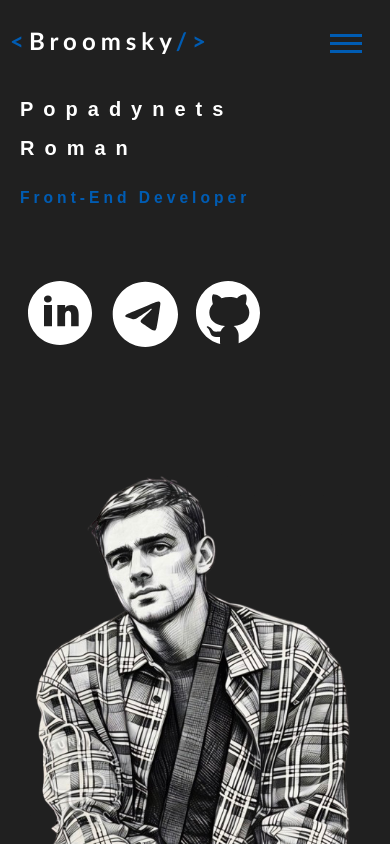
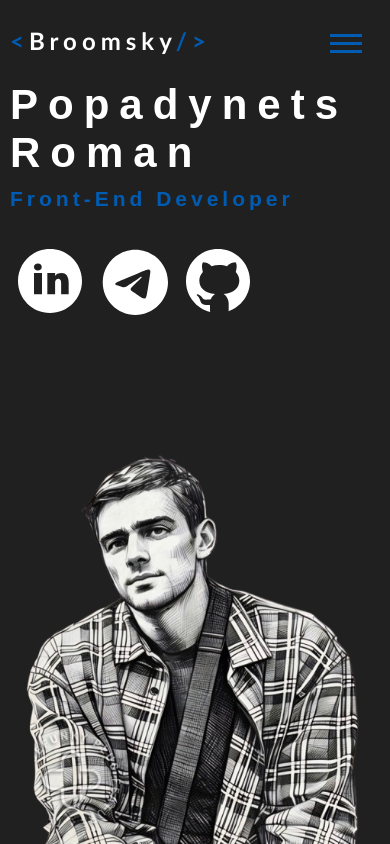
Before and after one commit to PPRomaa/cvproject, a React (Create React App) app: page / in a window 390 px wide. Built offline with nearby package versions, Linux system fonts and the light colour scheme.

Commit message:
Updated code, add new features, components.

```diff
--- a/src/components/containers/containerName.css
+++ b/src/components/containers/containerName.css
@@ -8,32 +8,35 @@
 
 .name-container{
     font-family: Louis George Caf, sans-serif;
-    font-size: 40px;
+    font-size: clamp(64px,5vw,98px);
     letter-spacing: 10px;
     white-space: nowrap;
     display: flex;
-    gap: 16px;
     align-items: start;
     flex-direction: column;
+    width: 100%;
 }
 .name-container-position{
+    width: 100%;
     color: #005cb3;
     font-family: Louis George Caf, sans-serif;
     font-size: 26px;
     letter-spacing: 4px;
-    margin-bottom: min(6.6vh, 70px);
+    margin-bottom: min(6.6vh, 20px);
     white-space: nowrap;
 }
 
-@media screen and (max-width: 800px) {
+@media screen and (max-width: 850px) {
     .main-name-container{
         width: 100%;
         padding-top: 0;
     }
     .name-container{
-        font-size: clamp(20px, 4vw, 40px);
+        font-size: 42px;
+        margin-bottom: 10px;
     }
     .name-container-position{
-        font-size: clamp(15px, 4vw, 40px)
+        font-size: 21px;
+        margin-bottom: 20px;
     }
 }
--- a/src/components/containers/containerPhoto.css
+++ b/src/components/containers/containerPhoto.css
@@ -25,7 +25,7 @@
     }
 }
 
-@media screen and (max-width: 800px) {
+@media screen and (max-width: 850px) {
     .main-photo-container {
         width: 100%;
         justify-content: center;
--- a/src/components/lastSection/lastSection.css
+++ b/src/components/lastSection/lastSection.css
@@ -18,7 +18,10 @@
 }
 .question-tittle {
     width: 500px;
-    height: auto;
+    height: 80px;
+    display: flex;
+    justify-content: center;
+    align-items: center;
     background: linear-gradient(145deg, #1e1e1e, #2c2c2c);
     box-shadow: inset 0 2px 5px rgba(0, 0, 0, 0.5),
     0 4px 6px rgba(0, 0, 0, 0.6);
--- a/src/components/navigation/navigation.css
+++ b/src/components/navigation/navigation.css
@@ -51,20 +51,21 @@
     list-style: none;
     gap: 16px;
     padding: 100px 0 0 0;
-    width: 100vh;
+    width: 100%;
     height: fit-content;
 }
 
 .Nav-link {
-    width: fit-content;
-    height: fit-content;
     white-space:nowrap;
     text-align: center;
 
+    padding: 12px 14px 12px 19px;
     margin: 15px 0;
     font-size: 1.5rem;
     text-transform: uppercase;
     letter-spacing: 4px;
+
+    position: relative;
 }
 
 .Nav-link a,li {
@@ -76,19 +77,17 @@
 
 .Nav-link.active {
     position: relative;
-    overflow: hidden; /* Обмежує фон у межах блоку */
+    overflow: hidden;
     animation: slideUp 1s ease forwards;
     background-color: #005cb3;
 }
 
 @keyframes slideUp {
     0% {
-        width: 20vh;
         background-color: transparent;
         transform: scale(0);
     }
     100% {
-        width: 50vh;
         background-color: #005cb3;
         transform: scale(1);
     }
--- a/src/components/secondSection/secondSection.css
+++ b/src/components/secondSection/secondSection.css
@@ -22,6 +22,7 @@
     font-size: 2em;
     font-family: monospace;
     letter-spacing: 1px;
+    margin: 10px 0 10px 0;
 }
 .skills-list {
     display: flex;
--- a/src/index.css
+++ b/src/index.css
@@ -7,6 +7,9 @@ body {
   -moz-osx-font-smoothing: grayscale;
   background-color: #202020;
 }
+h1,h2 {
+  margin: 0;
+}
 
 code {
   font-family: source-code-pro, Menlo, Monaco, Consolas, 'Courier New',
--- a/src/pages/home/home.css
+++ b/src/pages/home/home.css
@@ -18,6 +18,6 @@
 }
 @media (max-width: 720px) {
     .home-wrapper {
-        padding: 0 20px;
+        padding: 0 10px;
     }
 }
```
